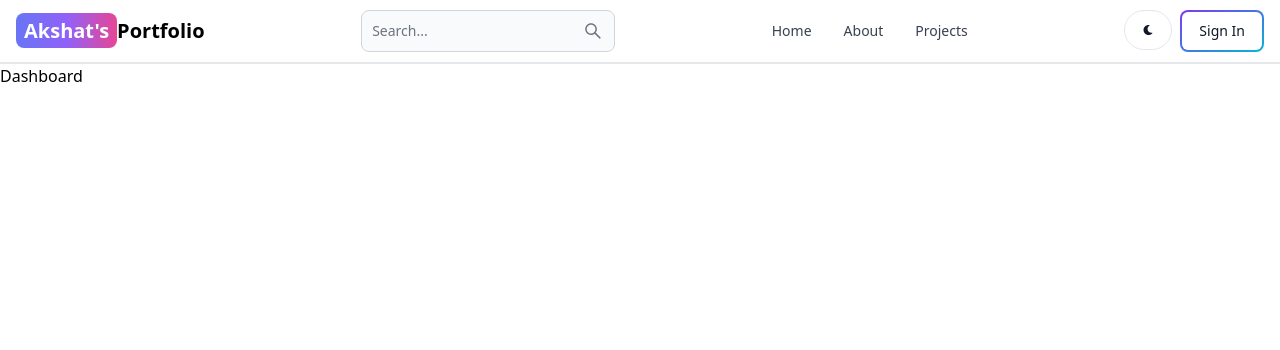
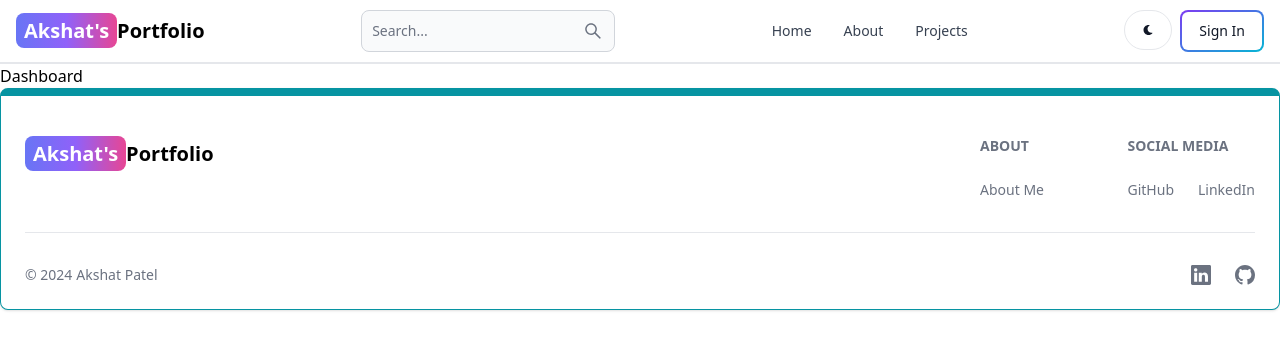
Before and after one commit to AkshatPat3l/akshat-portfolio, a React (Vite) app in the folder client/: page /dashboard in a window 1280 px wide. Shown: the top 350 px of the page. Built offline with nearby package versions, Linux system fonts and the light colour scheme.

Commit message:
Complete and Add Footer

```diff
--- a/client/src/App.jsx
+++ b/client/src/App.jsx
@@ -6,6 +6,7 @@
 import SignUp from "./pages/SignUp";
 import Dashboard from "./pages/Dashboard";
 import Header from "./components/Header";
+import Footer from "./components/FooterCom";
 export default function App() {
   return (
     <BrowserRouter>
@@ -18,6 +19,7 @@
         <Route path="/sign-up" element={<SignUp />} />
         <Route path="/dashboard" element={<Dashboard />} />
       </Routes>
+      <Footer />
     </BrowserRouter>
   );
 }
--- /dev/null
+++ b/client/src/components/FooterCom.jsx
@@ -0,0 +1,73 @@
+import { Footer } from "flowbite-react";
+import { Link } from "react-router-dom";
+import { BsLinkedin, BsGithub } from "react-icons/bs";
+export default function FooterCom() {
+  return (
+    <Footer container className="border border-t-8 border-teal-500">
+      <div className="w-full max-w-7xl mx-auto">
+        <div className="grid w-full justify-between sm:flex md:grid-cols-1">
+          <div className="mt-5">
+            <Link
+              to="/"
+              className="self-center whitespace-nowrap text-lg sm:text-xl font-semibold dark:text-white"
+            >
+              <span className="px-2 py-1 bg-gradient-to-r from-indigo-500 via-purple-500 to-pink-500 rounded-lg text-white">
+                Akshat's
+              </span>
+              Portfolio
+            </Link>
+          </div>
+          <div className="grid grid-cols-2 gap-3 mt-4 sm:grid-cols-2 sm:gap-5">
+            <div>
+              <Footer.Title title="about" />
+              <Footer.LinkGroup column="true">
+                <Footer.Link href="/about">About Me</Footer.Link>
+              </Footer.LinkGroup>
+            </div>
+            <div className="">
+              <Footer.Title title="social media" />
+              <Footer.LinkGroup column="true">
+                <Footer.Link
+                  href="https://www.github.com/akshatpat3l"
+                  target="_blank"
+                  rel="noopener noreferrer"
+                >
+                  GitHub
+                </Footer.Link>
+                <Footer.Link
+                  href="https://www.linkedin.com/in/akshatpat3l/"
+                  target="_blank"
+                  rel="noopener noreferrer"
+                >
+                  LinkedIn
+                </Footer.Link>
+              </Footer.LinkGroup>
+            </div>
+          </div>
+        </div>
+        <Footer.Divider />
+        <div className="w-full sm:flex sm:items-center sm:justify-between">
+          <Footer.Copyright
+            href="#"
+            by="Akshat Patel"
+            year={new Date().getFullYear()}
+          />
+          <div className="flex gap-6 sm:mt-0 mt:4 sm:justify-center ">
+            <Footer.Icon
+              href="https://www.linkedin.com/in/akshatpat3l/"
+              target="_blank"
+              rel="noopener noreferrer"
+              icon={BsLinkedin}
+            />
+            <Footer.Icon
+              href="https://www.github.com/akshatpat3l"
+              target="_blank"
+              rel="noopener noreferrer"
+              icon={BsGithub}
+            />
+          </div>
+        </div>
+      </div>
+    </Footer>
+  );
+}
```
